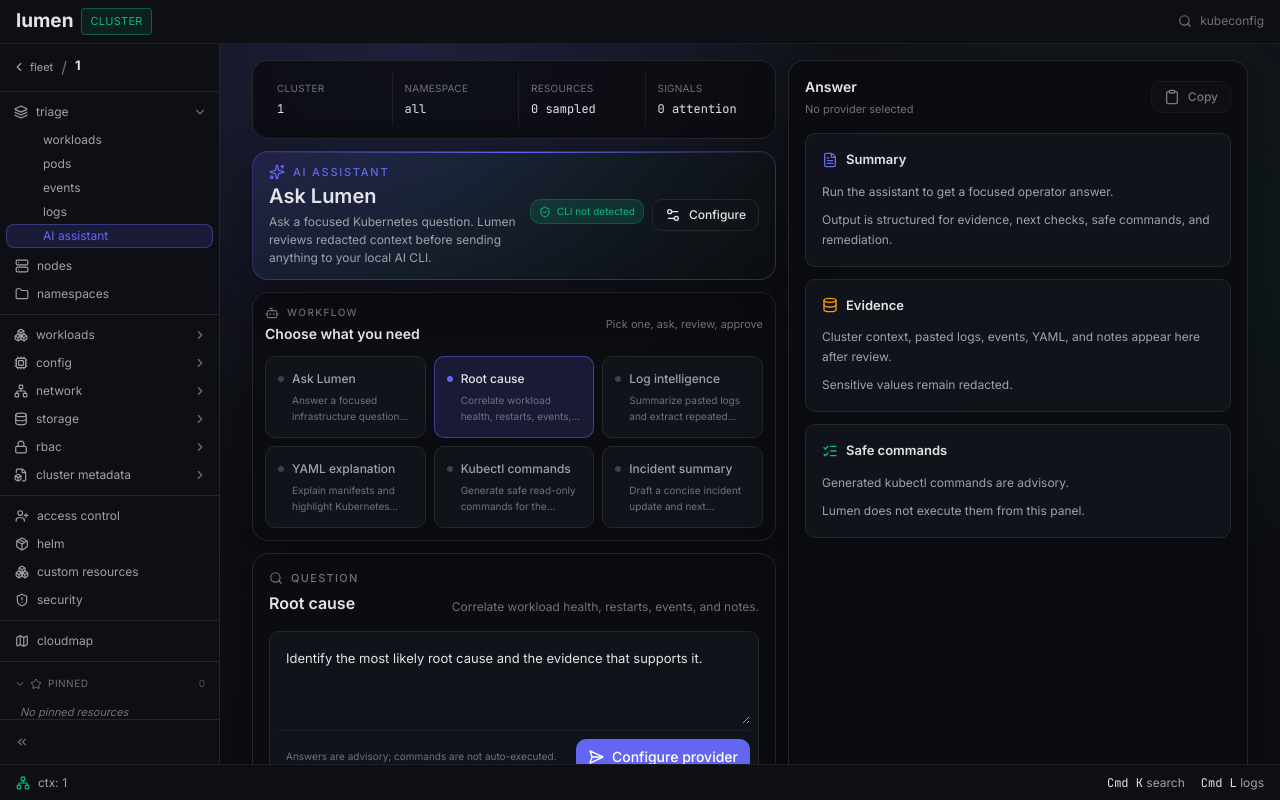
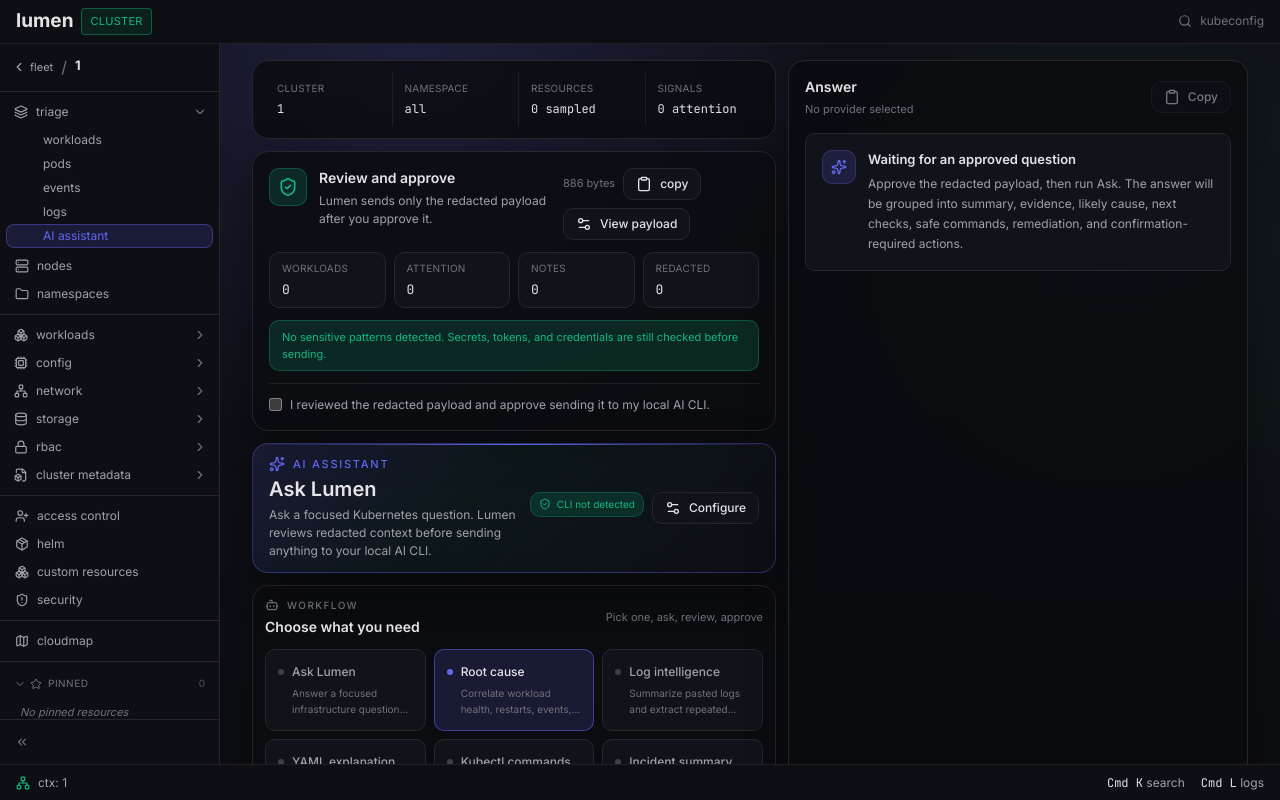
Before and after one commit to i-am-uranium/lumen, a React (Vite) app: page /cluster/1/ai in a window 1280 px wide. Built offline with nearby package versions, Linux system fonts and the light colour scheme.

Commit message:
polish: structure AI answer output

```diff
--- a/src/routes/cluster/AiAssistant.tsx
+++ b/src/routes/cluster/AiAssistant.tsx
@@ -176,6 +176,19 @@
       <div className="grid gap-3 xl:grid-cols-[minmax(0,1fr)_460px]">
         <div className="space-y-3">
           <ContextStrip items={contextSignals} loading={loadingContext} />
+          <ApprovalPanel
+            ref={approvalRef}
+            approved={approved}
+            onApprovedChange={setApproved}
+            prompt={prompt}
+            byteSize={new Blob([prompt]).size}
+            workloads={workloads.length}
+            unhealthy={unhealthyCount}
+            notes={notes.trim() ? 1 : 0}
+            redactionCount={redactionCount}
+            redactions={redacted.findings.map((f) => `${f.label}: ${f.count}`)}
+            onCopy={() => void copyPrompt()}
+          />
           <AssistantHeader
             provider={selectedProvider}
             showConfig={showConfig}
@@ -221,20 +234,6 @@
               setApproved(false);
             }}
             onRun={handleQuestionAction}
-          />
-
-          <ApprovalPanel
-            ref={approvalRef}
-            approved={approved}
-            onApprovedChange={setApproved}
-            prompt={prompt}
-            byteSize={new Blob([prompt]).size}
-            workloads={workloads.length}
-            unhealthy={unhealthyCount}
-            notes={notes.trim() ? 1 : 0}
-            redactionCount={redactionCount}
-            redactions={redacted.findings.map((f) => `${f.label}: ${f.count}`)}
-            onCopy={() => void copyPrompt()}
           />
         </div>
 
@@ -627,31 +626,22 @@
         </Button>
       </div>
       {!result ? (
-        <div className="space-y-3">
-          <AnswerSkeleton
-            title="Summary"
-            icon={<FileText className="size-4 text-accent-primary" />}
-            lines={[
-              "Run the assistant to get a focused operator answer.",
-              "Output is structured for evidence, next checks, safe commands, and remediation.",
-            ]}
-          />
-          <AnswerSkeleton
-            title="Evidence"
-            icon={<Database className="size-4 text-warning" />}
-            lines={[
-              "Cluster context, pasted logs, events, YAML, and notes appear here after review.",
-              "Sensitive values remain redacted.",
-            ]}
-          />
-          <AnswerSkeleton
-            title="Safe commands"
-            icon={<ListChecks className="size-4 text-success" />}
-            lines={[
-              "Generated kubectl commands are advisory.",
-              "Lumen does not execute them from this panel.",
-            ]}
-          />
+        <div className="rounded-control border border-border-default bg-elevated p-4">
+          <div className="flex items-start gap-3">
+            <div className="rounded-control border border-accent-primary/25 bg-accent-primary-soft p-2 text-accent-primary">
+              <Sparkles className="size-4" />
+            </div>
+            <div>
+              <div className="text-[13px] font-semibold text-text-primary">
+                Waiting for an approved question
+              </div>
+              <p className="mt-1 text-[12px] leading-5 text-text-secondary">
+                Approve the redacted payload, then run Ask. The answer will be
+                grouped into summary, evidence, likely cause, next checks, safe
+                commands, remediation, and confirmation-required actions.
+              </p>
+            </div>
+          </div>
         </div>
       ) : (
         <div className="space-y-3">
@@ -660,37 +650,156 @@
               {result.stderr}
             </div>
           )}
-          <pre className="min-h-[520px] overflow-auto rounded-control border border-border-default bg-code-surface p-3 text-[12px] leading-relaxed text-text-primary whitespace-pre-wrap">
-            {result.stdout || "no output"}
-          </pre>
+          <StructuredAnswer stdout={result.stdout} />
         </div>
       )}
     </aside>
   );
 }
 
-function AnswerSkeleton({
-  title,
-  icon,
-  lines,
-}: {
+type AnswerSection = {
   title: string;
-  icon: React.ReactNode;
-  lines: string[];
-}) {
+  content: string;
+  tone: "summary" | "evidence" | "cause" | "checks" | "commands" | "remediation" | "confirmation";
+};
+
+const ANSWER_SECTION_META: Record<
+  AnswerSection["tone"],
+  { icon: React.ReactNode; className: string }
+> = {
+  summary: {
+    icon: <FileText className="size-4" />,
+    className: "border-accent-primary/30 bg-accent-primary-soft text-accent-primary",
+  },
+  evidence: {
+    icon: <Database className="size-4" />,
+    className: "border-warning/30 bg-[var(--status-warning-soft)] text-warning",
+  },
+  cause: {
+    icon: <Search className="size-4" />,
+    className: "border-danger/30 bg-[var(--status-error-soft)] text-danger",
+  },
+  checks: {
+    icon: <ListChecks className="size-4" />,
+    className: "border-info/30 bg-[var(--status-info-soft)] text-info",
+  },
+  commands: {
+    icon: <TerminalSquare className="size-4" />,
+    className: "border-success/30 bg-[var(--status-success-soft)] text-success",
+  },
+  remediation: {
+    icon: <ShieldCheck className="size-4" />,
+    className: "border-accent-primary/30 bg-accent-primary-soft text-accent-primary",
+  },
+  confirmation: {
+    icon: <TriangleAlert className="size-4" />,
+    className: "border-warning/30 bg-[var(--status-warning-soft)] text-warning",
+  },
+};
+
+function StructuredAnswer({ stdout }: { stdout: string }) {
+  const sections = useMemo(() => parseAnswerSections(stdout), [stdout]);
+  if (!stdout.trim()) {
+    return (
+      <div className="rounded-control border border-border-default bg-code-surface p-4 text-[12px] text-text-muted">
+        No output returned.
+      </div>
+    );
+  }
+
   return (
-    <section className="rounded-control border border-border-default bg-elevated p-4">
-      <div className="mb-3 flex items-center gap-2 text-[13px] font-semibold text-text-primary">
-        {icon}
-        {title}
+    <div className="space-y-3">
+      {sections.map((section) => (
+        <AnswerSectionCard key={section.title} section={section} />
+      ))}
+    </div>
+  );
+}
+
+function AnswerSectionCard({ section }: { section: AnswerSection }) {
+  const meta = ANSWER_SECTION_META[section.tone];
+  const lines = section.content
+    .split("\n")
+    .map((line) => line.trim())
+    .filter(Boolean);
+  const commandLines = section.tone === "commands"
+    ? lines.filter((line) => /^(?:[-*]\s*)?(?:`{0,3})?(?:kubectl|helm|k9s)\b/i.test(line))
+    : [];
+  const bodyLines = commandLines.length
+    ? lines.filter((line) => !commandLines.includes(line))
+    : lines;
+
+  return (
+    <section className="rounded-control border border-border-default bg-elevated p-3">
+      <div className="mb-3 flex items-center gap-2">
+        <div className={cn("rounded-control border p-1.5", meta.className)}>
+          {meta.icon}
+        </div>
+        <h3 className="text-[13px] font-semibold text-text-primary">{section.title}</h3>
       </div>
-      <div className="space-y-2 text-[12px] leading-5 text-text-secondary">
-        {lines.map((line) => (
-          <p key={line}>{line}</p>
-        ))}
-      </div>
+
+      {bodyLines.length > 0 && (
+        <div className="space-y-2 text-[12px] leading-5 text-text-secondary">
+          {bodyLines.map((line) => (
+            <p key={line} className="whitespace-pre-wrap">
+              {line.replace(/^[-*]\s*/, "")}
+            </p>
+          ))}
+        </div>
+      )}
+
+      {commandLines.length > 0 && (
+        <div className="space-y-2">
+          {commandLines.map((line) => (
+            <code
+              key={line}
+              className="block overflow-x-auto rounded-control border border-border-subtle bg-code-surface px-3 py-2 font-mono text-[11px] leading-5 text-success"
+            >
+              {line.replace(/^[-*]\s*/, "").replace(/^`+|`+$/g, "")}
+            </code>
+          ))}
+        </div>
+      )}
     </section>
   );
+}
+
+function parseAnswerSections(stdout: string): AnswerSection[] {
+  const text = stdout.trim();
+  if (!text) return [];
+  const headings = [
+    { label: "Summary", tone: "summary" },
+    { label: "Evidence", tone: "evidence" },
+    { label: "Most likely cause", tone: "cause" },
+    { label: "Next checks", tone: "checks" },
+    { label: "Safe kubectl commands", tone: "commands" },
+    { label: "Remediation suggestions", tone: "remediation" },
+    { label: "Requires confirmation", tone: "confirmation" },
+  ] as const;
+  const pattern = new RegExp(
+    `(?:^|\\n)\\s*(?:\\d+\\.\\s*)?(${headings
+      .map((h) => h.label.replace(/[.*+?^${}()|[\]\\]/g, "\\$&"))
+      .join("|")})\\s*:?\\s*\\n`,
+    "gi",
+  );
+  const matches = Array.from(text.matchAll(pattern));
+  if (!matches.length) {
+    return [{ title: "Summary", content: text, tone: "summary" }];
+  }
+
+  return matches
+    .map((match, index) => {
+      const title = match[1];
+      const start = match.index! + match[0].length;
+      const end = matches[index + 1]?.index ?? text.length;
+      const meta = headings.find((h) => h.label.toLowerCase() === title.toLowerCase());
+      return {
+        title: meta?.label ?? title,
+        content: text.slice(start, end).trim(),
+        tone: meta?.tone ?? "summary",
+      };
+    })
+    .filter((section) => section.content.length > 0);
 }
 
 function ProviderPicker({
```
